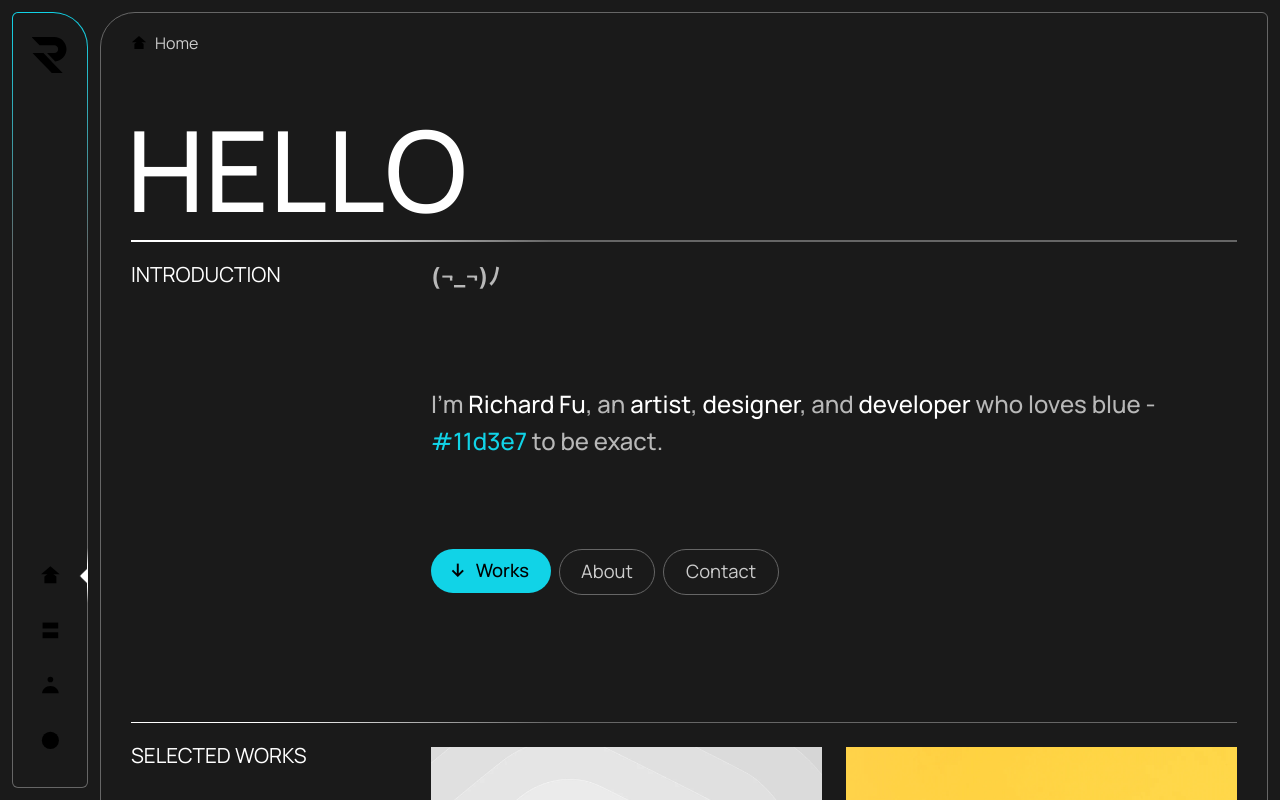
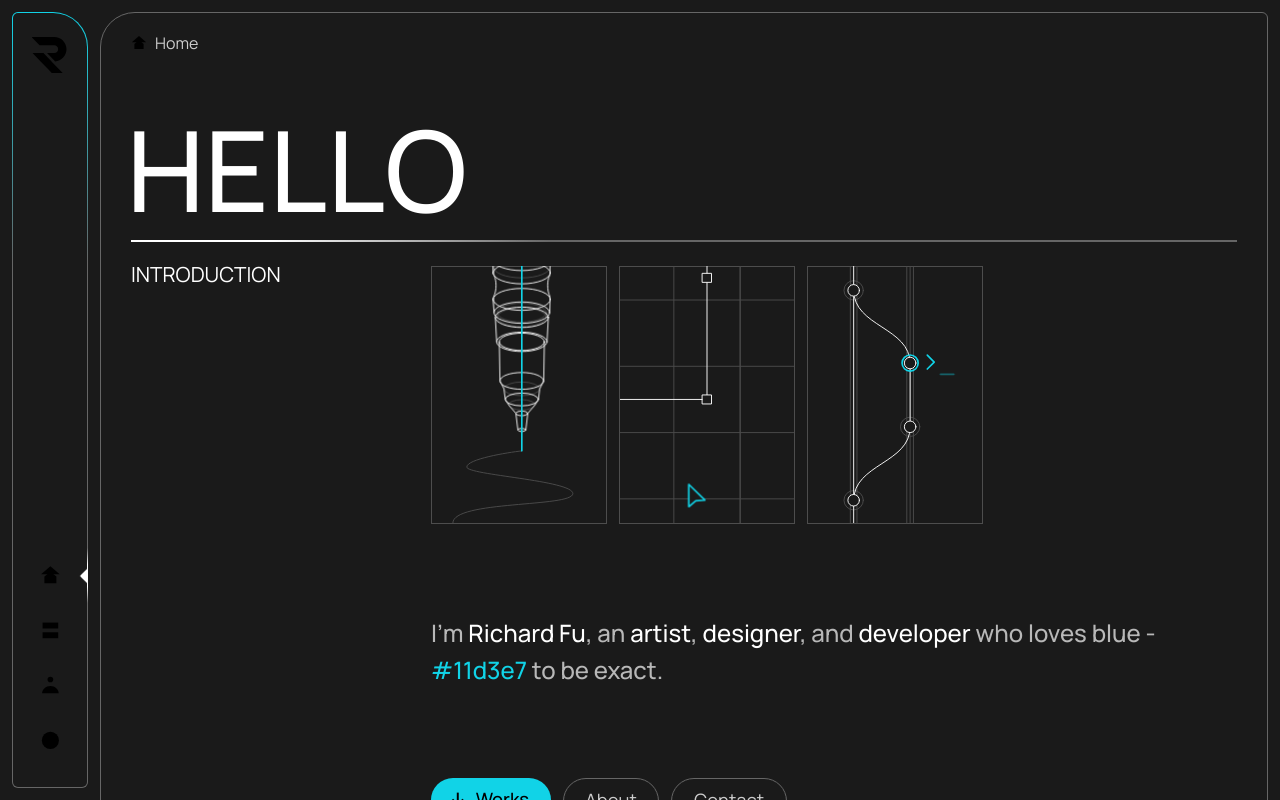
Before and after one commit to richardfxr/richardfxr, a React (Vite) app: page / in a window 1280 px wide. Shown: the top 800 px of the page. Built offline with nearby package versions, Linux system fonts and the light colour scheme; a web font is replaced by a local one.

Commit message:
🔵RCT: added illus to home page

```diff
--- a/src/pages/Home.jsx
+++ b/src/pages/Home.jsx
@@ -5,14 +5,31 @@ import './Home.scss'
 import { projects } from '../components/AnimatedRoutes'
 import PageTemplate from "../components/PageTemplate"
 import Section from "../components/Section"
+import ScrollContainer from '../components/ScrollContainer'
 import Button from '../components/Button'
 import ProjectCard from '../components/ProjectCard'
+// SVGs
+import {ReactComponent as IllusArt} from '../assets/SVGs/home-art-illus.svg'
+import {ReactComponent as IllusDesign} from '../assets/SVGs/home-design-illus.svg'
+import {ReactComponent as IllusDev} from '../assets/SVGs/home-dev-illus.svg'
 
 export default function Home() {
     return (
         <PageTemplate heading="Hello" id="home">
             <Section heading="Introduction" id="intro" first>
-                <p className="lg inter" aria-label='waving Kaomoji'>(¬_¬)ﾉ</p>
+                <ScrollContainer horizontal>
+                    <ul className='row'>
+                        <li className='illus__container'>
+                            <IllusArt />
+                        </li>
+                        <li className='illus__container'>
+                            <IllusDesign />
+                        </li>
+                        <li className='illus__container'>
+                            <IllusDev />
+                        </li>
+                    </ul>
+                </ScrollContainer>
                 <p className="lg">I’m <em>Richard Fu</em>, an <em>artist</em>, <em>designer</em>, and <em>developer</em> who loves blue - <em className="rblue">#11d3e7</em> to be exact.</p>
                 <ul className='row md'>
                     <li><Button href='#works' target="_self" styling="sm rblue"><span className='inter upDw pad--right'>↓</span> Works</Button></li>
--- a/src/pages/Home.scss
+++ b/src/pages/Home.scss
@@ -1,4 +1,9 @@
+@use '../sass/breakpoints' as *;
+
 #intro {
+    // internal variables
+    --_illus-width: 11rem;
+
     padding-bottom: calc(var(--pad-8xl) - var(--pad-sm));
 
     .section {
@@ -7,7 +12,78 @@
             flex-flow: column nowrap;
             gap: var(--pad-6xl);
 
-            padding-top: calc(var(--pad-xl) - var(--padRem-xxs));
+            padding-top: var(--pad-xl);
+        }
+    }
+
+    ul.row {
+        flex-wrap: nowrap;
+        gap: var(--padRem-sm);
+    }
+
+    .illus {
+        margin-top: calc(-1 * var(--padRem-lg));
+
+        &__container {
+            min-width: var(--_illus-width);
+            border: solid var(--border-width) var(--clr-200);
+        }
+
+        .stroke {
+            stroke-linecap: round;
+            stroke-linejoin: round;
+            stroke-miterlimit: 10;
+            stroke-width: var(--border-width);
+
+            &.nofill {
+                fill: none;
+            }
+
+            &.thick {
+                stroke-width: var(--border-width-thick);
+            }
+
+            &-clr-1000 {
+                stroke: var(--clr-1000);
+            }
+
+            &-clr-200 {
+                stroke: var(--clr-200);
+            }
+
+            &-clr-rblue {
+                stroke: var(--clr-rblue);
+            }
+        }
+
+        .fill {
+            &-clr-1000 {
+                fill: var(--clr-1000);
+            }
+
+            &-clr-100 {
+                fill: var(--clr-100);
+            }
+        }
+
+        #pencil {
+            animation: pencilClick 5.5s infinite;
+        }
+
+        #cursor {
+            animation: cursorMove 4s infinite;
+        }
+
+        #square {
+            animation: cursorFade 4s infinite;
+        }
+
+        #circles {
+            animation: cursorFade 4s infinite 0.07s;
+        }
+
+        #blinker {
+            animation: blink 0.9s infinite;
         }
     }
 }
@@ -20,3 +96,53 @@
         }
     }
 }
+
+
+
+// === ANIMATIONS =============================
+@keyframes pencilClick {
+    20%   { transform: translateY(0); }
+    23%   { transform: translateY(2%); }
+    25%   { transform: translateY(1%); }
+    27%   { transform: translateY(2%); }
+    33%   { transform: translateY(0); }
+}
+
+@keyframes cursorMove {
+    25%   { transform: translate(0, 0); }
+    35%   { transform: translate(23%, -3%); }
+    50%   { transform: translate(-15%, 25%); }
+    65%   { transform: translate(0, 0); }
+}
+
+@keyframes cursorFade {
+    0%    { opacity: 1; }
+    32%   { opacity: 1; }
+    37%   { opacity: 0; }
+    60%   { opacity: 0; }
+    65%   { opacity: 1; }
+    100%  { opacity: 1; }
+}
+
+@keyframes blink {
+    0%    { opacity: 1; }
+    50%   { opacity: 0; }
+    100%  { opacity: 1; }
+}
+
+
+
+// === BREAKPOINTS ============================
+@media only screen and (max-width: $breakpoint-tablet) {
+    #intro {
+        // internal variables
+        --_illus-width: 10rem;
+    }
+}
+
+@media only screen and (max-width: $breakpoint-mobile) {
+    #intro {
+        // internal variables
+        --_illus-width: 8rem;
+    }
+}
--- a/src/sass/_colors.scss
+++ b/src/sass/_colors.scss
@@ -13,7 +13,8 @@ $dark: (
     800: #CCCCCC,              // brighter font color
     700: #b8b8b8,              // non-active font color
     600: #A6A6A6,              // lowest font color for WCAG level AAA contrast
-    300: #666666,              // main border grey
+    300: #666666,              // brighter border gray
+    200: #4d4d4d,              // main border gray
     100: #1A1A1A,              // main background color
     100-trans: rgba(26, 26, 26, 0),
     0: #000000,
--- a/src/sass/_variables.scss
+++ b/src/sass/_variables.scss
@@ -43,6 +43,7 @@
    // === BORDER & OUTLINE ===================
    // border
    --border-width: 1.4px;                     // standard border width
+   --border-width-thick: 2.5px;
    --bradius-xxs: 2px;                        // border radius of <NavBar /> page indicator
    --bradius-xs: 4px;
    --bradius-sm: 6px;                         // standard border radius for wrapper borders
```
